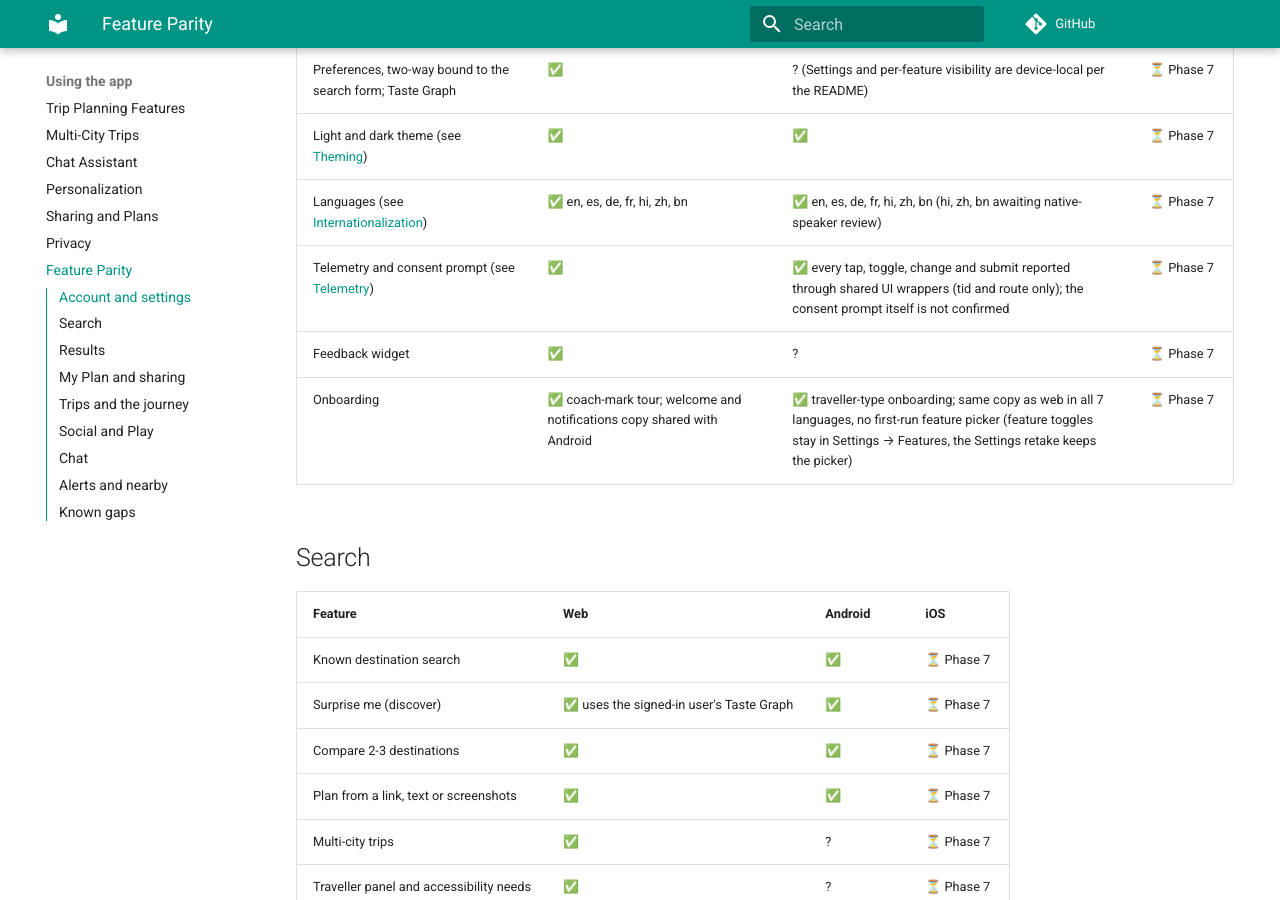
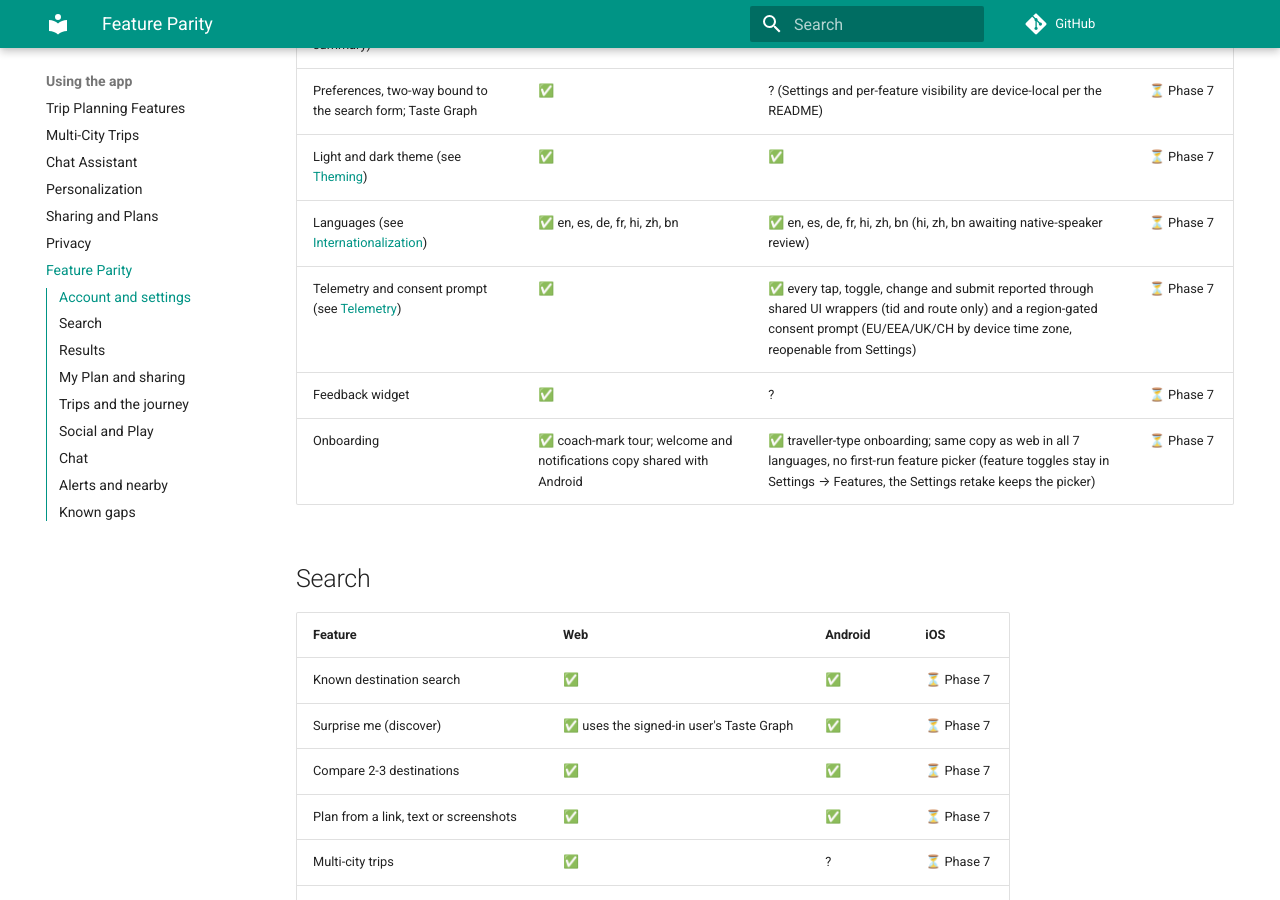
Before and after one commit to rupakc/travel-planner, an MkDocs documentation site: the page built from docs/Feature-Parity.md, in a window 1280 px wide and 900 px high, scrolled down 1293 px. Built offline with MkDocs 1.6.1 and Material for MkDocs 9.7.7, drawn with Linux system fonts in a browser that asks for light colours; comment, search, counter and statistics services are not loaded.

Commit message:
docs: Android consent prompt verified in Feature-Parity
Co-Authored-By: Claude Sonnet 5.5 <noreply@anthropic.com>

```diff
--- a/docs/Feature-Parity.md
+++ b/docs/Feature-Parity.md
@@ -23,7 +23,7 @@ Legend: ✅ shipped · ⏳ Phase N planned · — not offered · ? not stated in
 | Preferences, two-way bound to the search form; Taste Graph | ✅ | ? (Settings and per-feature visibility are device-local per the README) | ⏳ Phase 7 |
 | Light and dark theme (see [Theming](Theming.md)) | ✅ | ✅ | ⏳ Phase 7 |
 | Languages (see [Internationalization](Internationalization.md)) | ✅ en, es, de, fr, hi, zh, bn | ✅ en, es, de, fr, hi, zh, bn (hi, zh, bn awaiting native-speaker review) | ⏳ Phase 7 |
-| Telemetry and consent prompt (see [Telemetry](Telemetry.md)) | ✅ | ✅ every tap, toggle, change and submit reported through shared UI wrappers (tid and route only); the consent prompt itself is not confirmed | ⏳ Phase 7 |
+| Telemetry and consent prompt (see [Telemetry](Telemetry.md)) | ✅ | ✅ every tap, toggle, change and submit reported through shared UI wrappers (tid and route only) and a region-gated consent prompt (EU/EEA/UK/CH by device time zone, reopenable from Settings) | ⏳ Phase 7 |
 | Feedback widget | ✅ | ? | ⏳ Phase 7 |
 | Onboarding | ✅ coach-mark tour; welcome and notifications copy shared with Android | ✅ traveller-type onboarding; same copy as web in all 7 languages, no first-run feature picker (feature toggles stay in Settings → Features, the Settings retake keeps the picker) | ⏳ Phase 7 |
 
```
